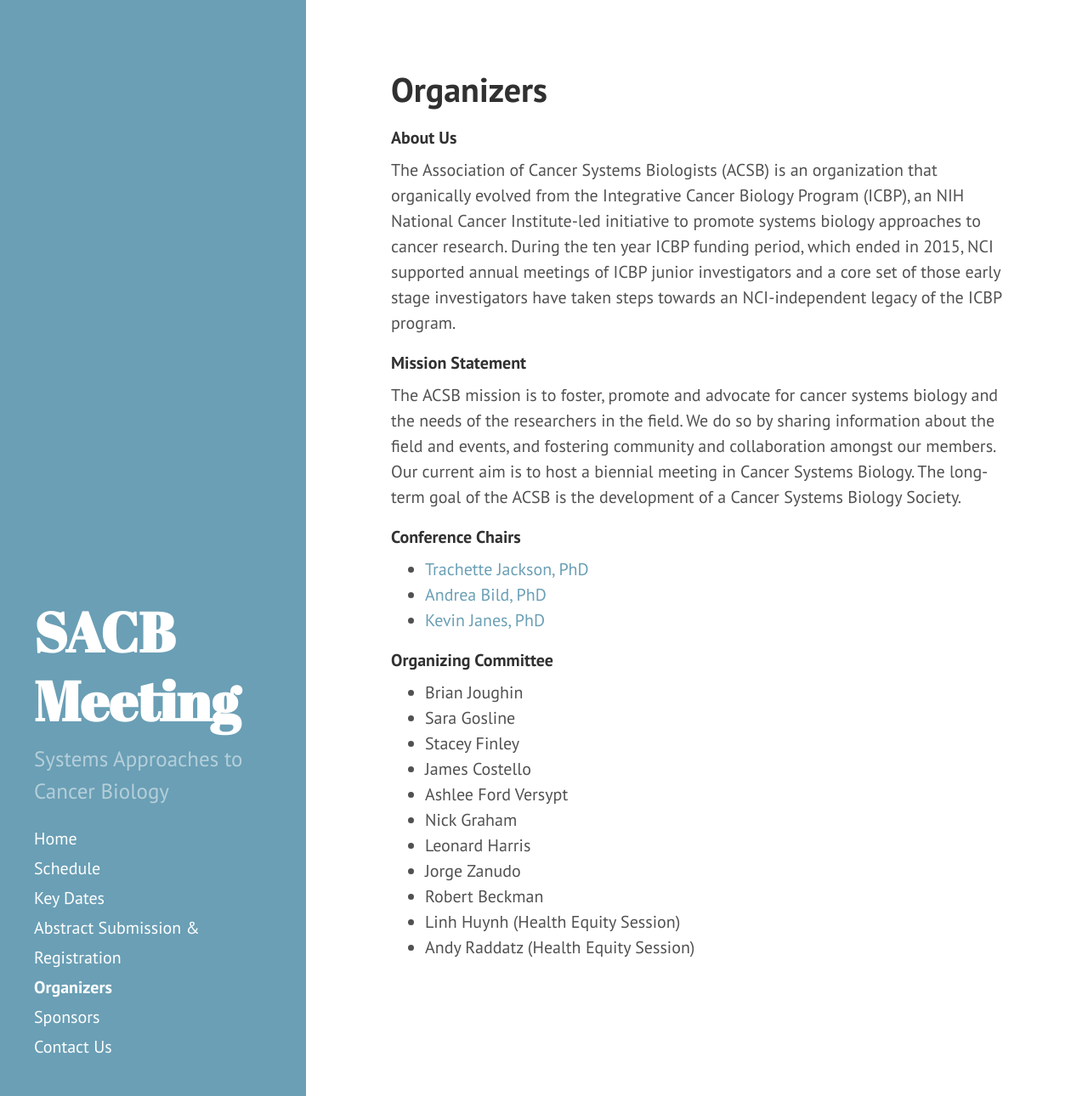
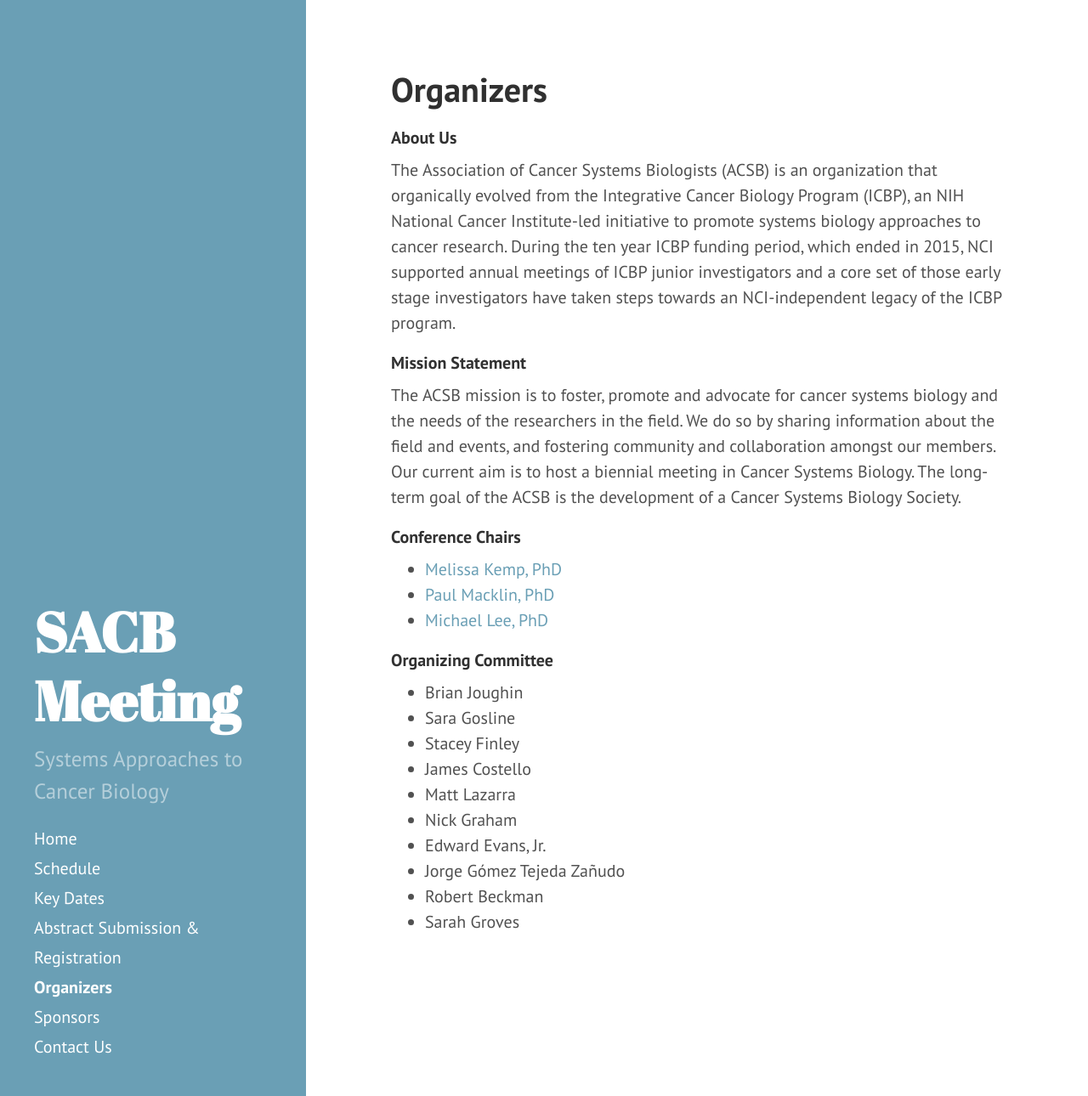
Before and after one commit to AECCSB/sacb-meeting, a Jekyll site: the page built from organizers.md, in a window 1280 px wide and 1290 px high. Shown: the whole window at 85% size. Built offline with Jekyll 4.4.1, drawn with Linux system fonts in a browser that asks for light colours.

Commit message:
Update organizers.md
2025

```diff
--- a/organizers.md
+++ b/organizers.md
@@ -12,9 +12,9 @@
 
 #### Conference Chairs
 
-- [Trachette Jackson, PhD](https://sites.lsa.umich.edu/tjacks/)
-- [Andrea Bild, PhD](http://bildlab.org/)
-- [Kevin Janes, PhD](https://engineering.virginia.edu/faculty/kevin-janes)
+- [Melissa Kemp, PhD](https://kemp.gatech.edu/)
+- [Paul Macklin, PhD](http://mathcancer.org/)
+- [Michael Lee, PhD](https://www.umassmed.edu/lee-lab/)
 
 #### Organizing Committee
 
@@ -22,10 +22,9 @@
 - Sara Gosline
 - Stacey Finley
 - James Costello
-- Ashlee Ford Versypt
+- Matt Lazarra
 - Nick Graham
-- Leonard Harris
-- Jorge Zanudo
+- Edward Evans, Jr.
+- Jorge Gómez Tejeda Zañudo
 - Robert Beckman
-- Linh Huynh (Health Equity Session)
-- Andy Raddatz (Health Equity Session)
+- Sarah Groves
```
